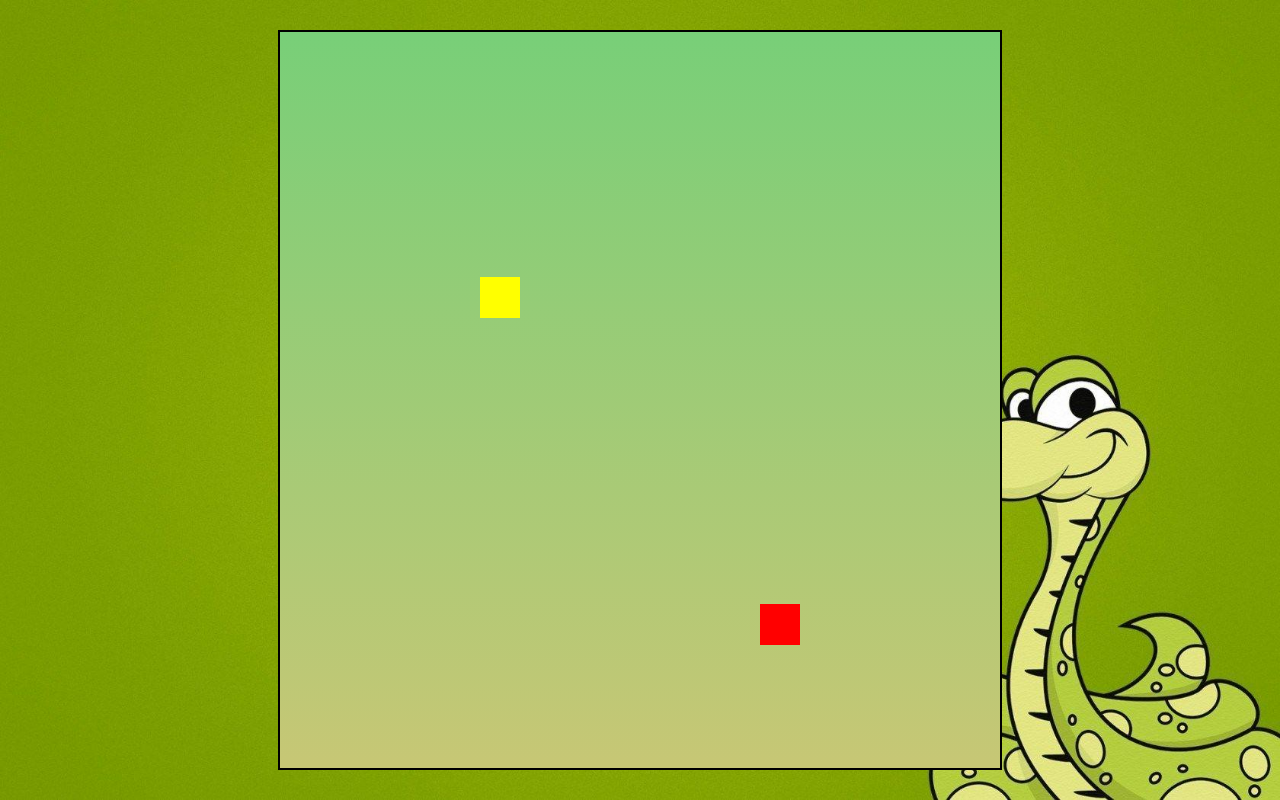
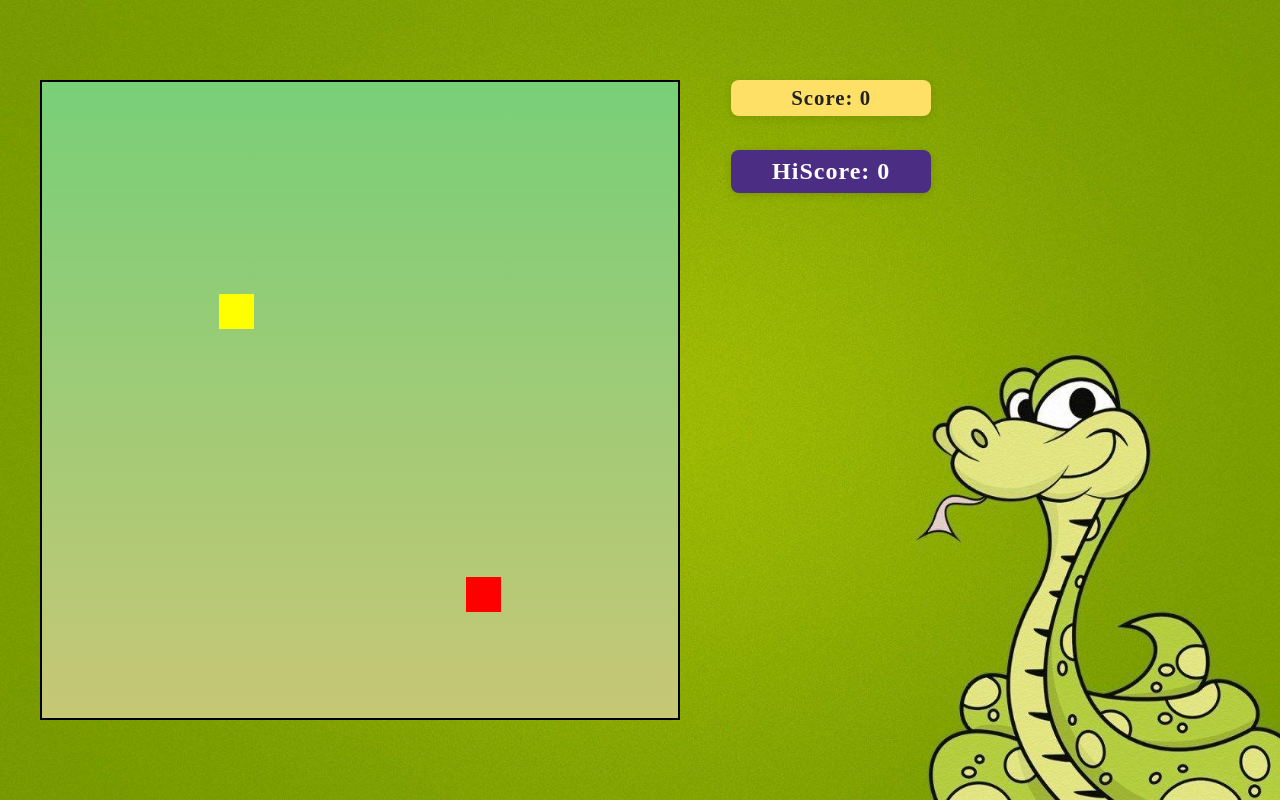
Before and after one commit to brylStrom43/snake_game, a plain HTML site: page index.html in a window 1280 px wide. Drawn offline with Linux system fonts and the light colour scheme.

Commit message:
readme updated

```diff
--- a/css/style.css
+++ b/css/style.css
@@ -1,26 +1,110 @@
+
+
+.game-layout {
+    display: flex;
+    flex-direction: row;
+    align-items: flex-start;
+    gap: 4vw;
+    width: 100%;
+    max-width: 1200px;
+    box-sizing: border-box;
+}
+
+
+@media (max-width: 900px) {
+    .game-layout {
+        flex-direction: column;
+        align-items: center;
+        gap: 4vw;
+    }
+    .score-container {
+        flex-direction: row;
+        justify-content: center;
+        min-width: unset;
+        max-width: 100vw;
+        width: 100%;
+    }
+    #board {
+        width: 90vw;
+        height: 90vw;
+        max-width: 98vw;
+        max-height: 98vw;
+        min-width: 180px;
+        min-height: 180px;
+    }
+}
+
+.score-container {
+    display: flex;
+    flex-direction: column;
+    gap: 2vw;
+    margin-bottom: 0;
+    min-width: 120px;
+    max-width: 200px;
+    width: 100%;
+    box-sizing: border-box;
+    align-items: center;
+}
+.scoreBox, #scoreBox {
+    font-size: clamp(1rem, 1.7vw, 1.3rem);
+    font-weight: bold;
+    color: #222;
+    background: #ffe066;
+    padding: 6px 18px;
+    border-radius: 8px;
+    margin-bottom: 8px;
+    box-shadow: 0 2px 8px rgba(0,0,0,0.10);
+    letter-spacing: 1px;
+    text-align: center;
+    width: 100%;
+    box-sizing: border-box;
+}
+.hiscoreBox, #hiscoreBox {
+    font-size: clamp(1.1rem, 2vw, 1.5rem);
+    font-weight: bold;
+    color: #fff;
+    background: #4b2e83;
+    padding: 8px 20px;
+    border-radius: 8px;
+    margin-bottom: 10px;
+    box-shadow: 0 2px 8px rgba(0,0,0,0.15);
+    letter-spacing: 1px;
+    text-align: center;
+    width: 100%;
+    box-sizing: border-box;
+}
 *{
     margin: 0;
     padding: 0;
 
 }
-body{
-    background:url(../img/bg.jpg);
+.body{
+    background: url(../img/bg.jpg) no-repeat center center fixed;
     min-height: 100vh;
-    background-size: 100vw 100vh;
-    background-repeat: no-repeat;
+    background-size: cover;
+    background-position: center center;
+    background-attachment: fixed;
     display: flex;
     justify-content: center;
     align-items: center;
+    width: 100vw;
+    box-sizing: border-box;
+    padding: 2vw;
 }
 
 #board{
     background: linear-gradient(rgb(120, 207, 120) , rgb(199, 199, 117));
-    width: 90vmin;
-    height: 92vmin;
+    width: 80vmin;
+    height: 80vmin;
+    max-width: 96vw;
+    max-height: 70vw;
+    min-width: 260px;
+    min-height: 260px;
     border: 2px solid black ;
     display: grid;
     grid-template-columns: repeat(18, 1fr);
     grid-template-rows: repeat(18 , 1fr);
+    box-sizing: border-box;
 }
 
 .head
--- a/index.html
+++ b/index.html
@@ -8,8 +8,14 @@
 </head>
 <body>
     <div class="body">
-        <div id="board">
+        <div class="game-layout">
+            <div id="board">
 
+            </div>
+            <div class="score-container">
+                <div id="scoreBox">Score: 0</div>
+                <div id="hiscoreBox">HiScore: 0</div>
+            </div>
         </div>
     </div>
 </body>
--- a/js/index.js
+++ b/js/index.js
@@ -73,7 +73,8 @@ function gameEngine()
         snakeArr.unshift({x: snakeArr[0].x + direction.x, y: snakeArr[0].y + direction.y});
         let a = 2;
         let b = 16;
-        food = {x: Math.round(a + (b-a)* Math.random()), y: Math.round(a + (b-a)* Math.random())}
+        food = {x: Math.round(a + (b-a)* Math.random()), y: Math.round(a + (b-a)* Math.random())};
+        console.log('New food position:', food);
     }
     //Moving the snake
     for (let i = snakeArr.length - 2; i >= 0; i--) {
```
Also changed, not shown: 1 other file.
